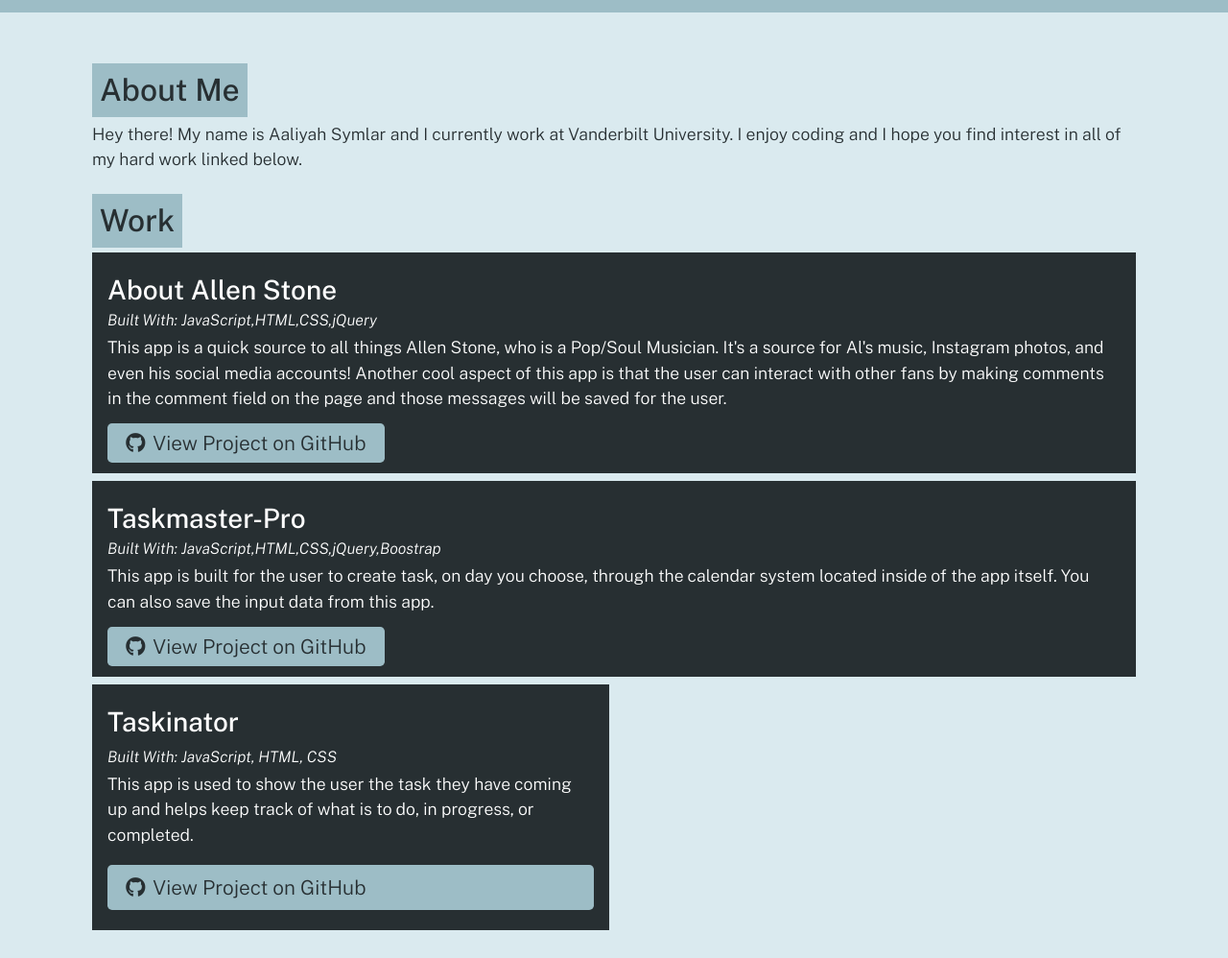
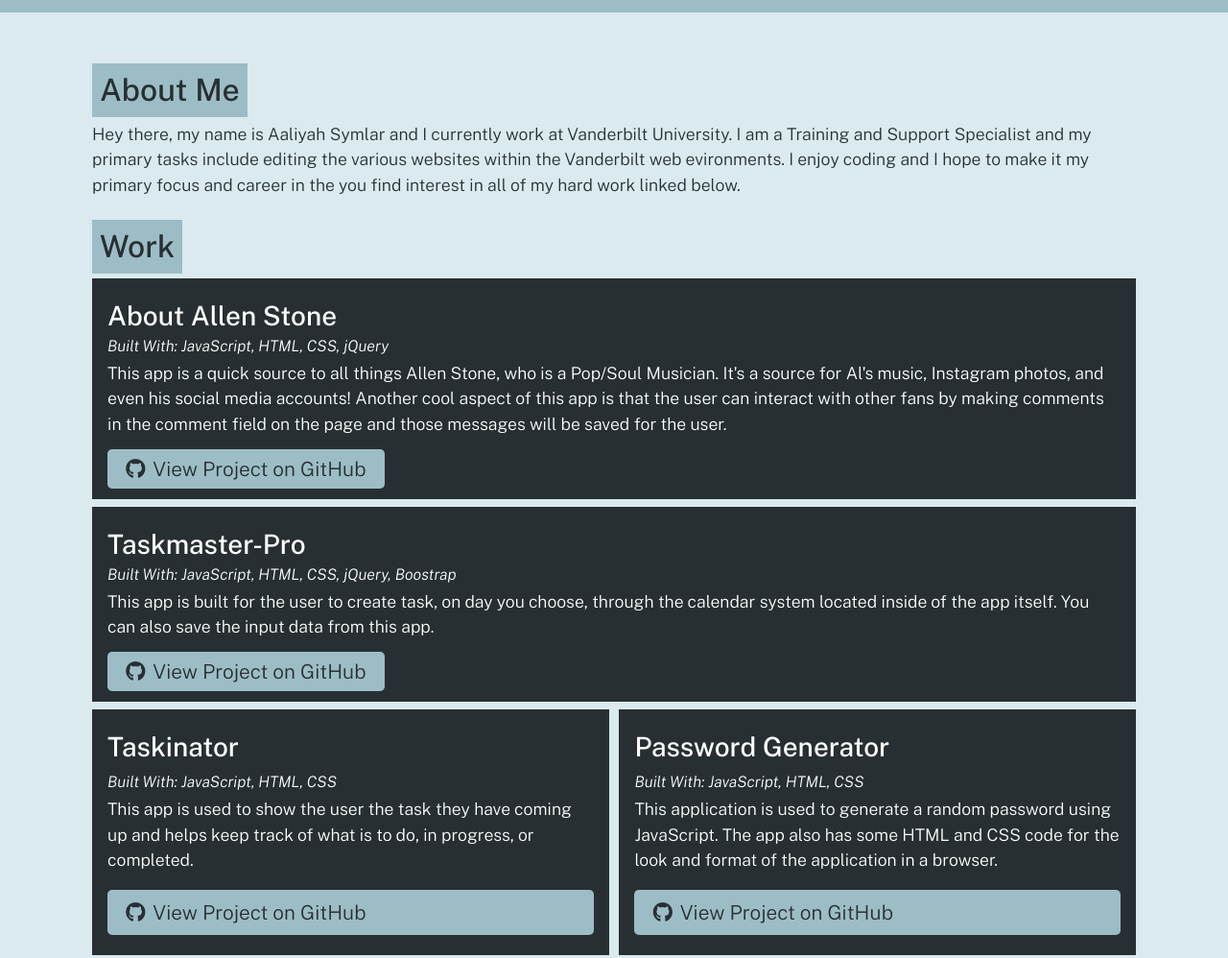
Before and after one commit to symlara/portfolio-generator, a website: page dist/index.html in a window 1280 px wide. Shown: the part 85-1083 px from the top of the page at 96% size. Drawn offline with nearby package versions, Linux system fonts and the light colour scheme.

Commit message:
added a new project to portfolio via the html file

```diff
--- a/dist/index.html
+++ b/dist/index.html
@@ -25,7 +25,11 @@
 
     <section class="my-3" id="about">
     <h2 class="text-dark bg-primary p-2 display-inline-block">About Me</h2>
-    <p>Hey there! My name is Aaliyah Symlar and I currently work at Vanderbilt University. I enjoy coding and I hope you find interest in all of my hard work linked below.</p>
+    <p>Hey there, my name is Aaliyah Symlar and I currently work at Vanderbilt University. I am a Training and Support Specialist and my primary tasks include editing the various websites within
+      the Vanderbilt web evironments. I enjoy coding and I hope to make it my primary focus and career in the you find interest in all of my hard work linked below.
+      <br>
+
+    </p>
     </section>
 
 
@@ -37,9 +41,12 @@
               <h3 class="portfolio-item-title text-light">About Allen Stone</h3>
               <h5 class="portfolio-languages">
                 Built With:
-                JavaScript,HTML,CSS,jQuery
+                JavaScript, HTML, CSS, jQuery
               </h5>
-              <p>This app is a quick source to all things Allen Stone, who is a Pop/Soul Musician. It's a source for Al's music, Instagram photos, and even his social media accounts! Another cool aspect of this app is that the user can interact with other fans by making comments in the comment field on the page and those messages will be saved for the user.</p>
+              <p>This app is a quick source to all things Allen Stone, who is a Pop/Soul Musician. It's a source for Al's music, Instagram photos, and even his social media accounts! Another cool aspect of this app is that the user can interact with other fans by making comments in the comment field on the page and those messages will be saved for the user.
+              </p>
+
+              </p>
               <a href="https://github.com/symlara/about-allen-project" class="btn"><i class="fab fa-github mr-2"></i>View Project on GitHub</a>
             </div>
 
@@ -47,7 +54,7 @@
               <h3 class="portfolio-item-title text-light">Taskmaster-Pro</h3>
               <h5 class="portfolio-languages">
                 Built With:
-                JavaScript,HTML,CSS,jQuery,Boostrap
+                JavaScript, HTML, CSS, jQuery, Boostrap
               </h5>
               <p>This app is built for the user to create task, on day you choose, through the calendar system located inside of the app itself. You can also save the input data from this app.</p>
               <a href="https://github.com/symlara/taskmaster-pro" class="btn"><i class="fab fa-github mr-2"></i>View Project on GitHub</a>
@@ -65,6 +72,15 @@
               <a href="https://github.com/symlara/taskinator" class="btn mt-auto"><i class="fab fa-github mr-2"></i>View Project on GitHub</a>
             </div>
 
+            <div class="col-12 col-md-6 mb-2 bg-dark text-light p-3 flex-column">
+              <h3 class="portfolio-item-title text-light">Password Generator</h3>
+              <h5 class="portfolio-languages">
+                Built With:
+                JavaScript, HTML, CSS
+              </h5>
+              <p>This application is used to generate a random password using JavaScript. The app also has some HTML and CSS code for the look and format of the application in a browser.</p>
+              <a href="https://github.com/symlara/password-assistant" class="btn mt-auto"><i class="fab fa-github mr-2"></i>View Project on GitHub</a>
+            </div>
         </div>
       </section>
 
```
